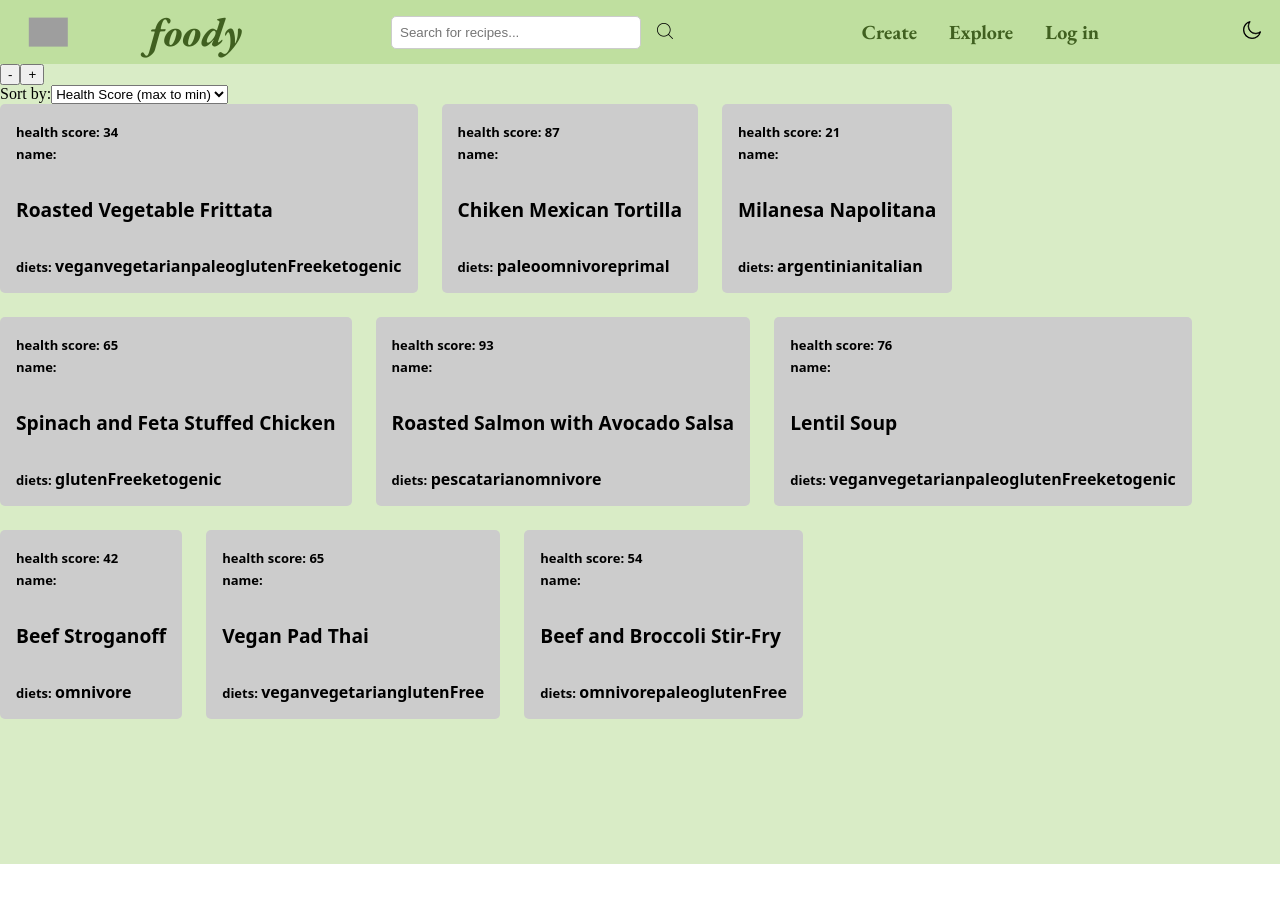
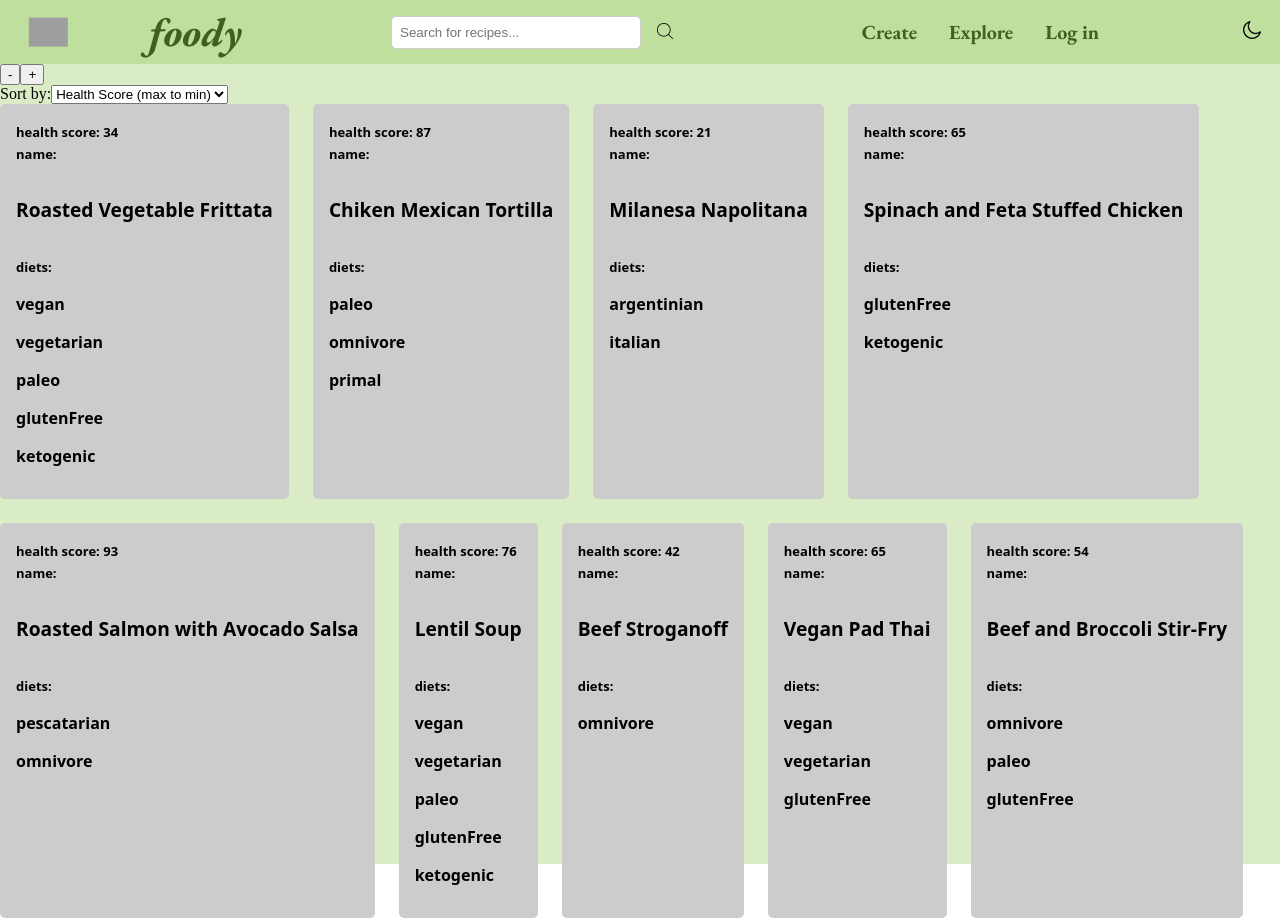
Before and after one commit to infederico/PI, a React (Create React App) app in the folder client/: page /home in a window 1280 px wide. Before the commit the page ends 864 px from the top, so only its background shows below. Built offline with nearby package versions, Linux system fonts and the light colour scheme; grey boxes are pictures that could not be loaded.

Commit message:
form validation created - not working yet

```diff
--- a/client/src/api_res.json
+++ b/client/src/api_res.json
@@ -7,6 +7,9 @@
             "summary": "A delicious frittata with roasted vegetables, eggs, and cheese",
             "healthScore": "34",
             "instructions": "Preheat oven to 400 degrees F. In a large bowl, whisk together eggs and salt until frothy. In a large ovenproof skillet, heat olive oil over medium heat. Add roasted vegetables and cook until heated through. Pour in egg mixture and cook until set. Sprinkle with cheese and broil until golden brown.",
+            "vegetarian": true,
+            "vegan": false,
+            "glutenFree": true,
             "diets": ["vegan", "vegetarian", "paleo", "glutenFree", "ketogenic"]
         },
         {
@@ -16,6 +19,9 @@
             "summary": "A delicious tortilla with vegetables, eggs, and chiken",
             "healthScore": "87",
             "instructions": "Preheat oven to 400 degrees F. In a large bowl, whisk together eggs and salt until frothy. In a large ovenproof skillet, heat olive oil over medium heat. Add roasted vegetables and cook until heated through. Pour in egg mixture and cook until set. Sprinkle with cheese and broil until golden brown.",
+            "vegetarian": false,
+            "vegan": false,
+            "glutenFree": false,
             "diets": ["paleo", "omnivore", "primal"]
         },
         {
@@ -25,6 +31,9 @@
             "summary": "A delicious mila and cheese",
             "healthScore": "21",
             "instructions": "Preheat oven to 400 degrees F. In a large bowl, whisk together eggs and salt until frothy. In a large ovenproof skillet, heat olive oil over medium heat. Add roasted vegetables and cook until heated through. Pour in egg mixture and cook until set. Sprinkle with cheese and broil until golden brown.",
+            "vegetarian": false,
+            "vegan": false,
+            "glutenFree": false,
             "diets": ["argentinian", "italian"]
         },
         {
@@ -34,6 +43,9 @@
             "summary": "Juicy chicken breasts stuffed with spinach and feta cheese",
             "healthScore": "65",
             "instructions": "Preheat oven to 375 degrees F. In a mixing bowl, combine the spinach, feta cheese, garlic, salt, and pepper. Slice each chicken breast horizontally to create a pocket, and stuff with the spinach and feta mixture. Place the stuffed chicken breasts in a baking dish, and bake for 30-35 minutes, or until the chicken is cooked through.",
+            "vegetarian": false,
+            "vegan": false,
+            "glutenFree": true,
             "diets": ["glutenFree", "ketogenic"]
         },
         {
@@ -43,6 +55,9 @@
             "summary": "Roasted salmon topped with a fresh and flavorful avocado salsa",
             "healthScore": "93",
             "instructions": "Preheat oven to 400 degrees F. Rub salmon fillets with olive oil, salt, and pepper. Place on a baking sheet and bake for 12-15 minutes. In a bowl, combine diced avocado, diced red onion, diced jalapeno pepper, chopped cilantro, lime juice, salt, and pepper. Serve the roasted salmon with the avocado salsa on top.",
+            "vegetarian": false,
+            "vegan": false,
+            "glutenFree": true,
             "diets": ["pescatarian", "omnivore"]
         },
         {
@@ -52,6 +67,9 @@
             "summary": "Hearty and healthy lentil soup",
             "healthScore": "76",
             "instructions": "In a large pot, heat olive oil over medium-high heat. Add diced onion, diced carrot, and diced celery and cook until softened. Add minced garlic and cook for another minute. Add lentils, vegetable broth, water, thyme, and bay leaf. Bring to a simmer and cook until lentils are tender, about 30-40 minutes. Season with salt and pepper to taste.",
+            "vegetarian": true,
+            "vegan": true,
+            "glutenFree": true,
             "diets": ["vegan", "vegetarian", "paleo", "glutenFree", "ketogenic"]
         },
         {
@@ -61,6 +79,9 @@
             "summary": "Classic beef stroganoff with tender strips of beef in a creamy sauce",
             "healthScore": "42",
             "instructions": "In a large skillet, heat olive oil over medium-high heat. Add sliced onion and cook until softened. Add sliced mushrooms and cook until tender. Remove from skillet and set aside. In the same skillet, cook beef strips until browned. Add back the onion and mushrooms, and stir in sour cream, beef broth, and dijon mustard. Cook until heated through and sauce has thickened. Serve over cooked egg noodles.",
+            "vegetarian": false,
+            "vegan": false,
+            "glutenFree": true,
             "diets": ["omnivore"]
         },
         {
@@ -70,6 +91,9 @@
             "summary": "A vegan version of the classic Thai dish, made with rice noodles, tofu, and vegetables",
             "healthScore": "65",
             "instructions": "Cook noodles according to package instructions. In a large skillet or wok, heat oil over medium-high heat. Add tofu and cook until browned on all sides. Add garlic and ginger and cook for 1 minute. Add vegetables and cook until softened. Add cooked noodles and sauce, and stir to combine. Cook for 2-3 minutes, or until heated through.",
+            "vegetarian": true,
+            "vegan": true,
+            "glutenFree": true,
             "diets": ["vegan", "vegetarian", "glutenFree"]
         },
         {
@@ -78,6 +102,9 @@
             "image": "https://www.foodnetwork.com/recipes/beef-and-broccoli-stir-fry-recipe-1973498",
             "summary": "A quick and easy stir-fry made with beef, broccoli, and a flavorful sauce",
             "healthScore": "54",
+            "vegetarian": false,
+            "vegan": false,
+            "glutenFree": true,
             "instructions": "In a small bowl, whisk together cornstarch, soy sauce, and broth until smooth. In a large skillet or wok, heat oil over high heat. Add beef and cook until browned on all sides. Add garlic and ginger and cook for 1 minute. Add broccoli and cook until tender-crisp. Stir in sauce and cook until thickened. Serve over rice.",
             "diets": ["omnivore", "paleo", "glutenFree"]
         },
@@ -88,6 +115,9 @@
             "summary": "A creamy and comforting soup made with butternut squash, onion, and cream",
             "healthScore": "42",
             "instructions": "In a large pot, heat butter over medium heat. Add onion and cook until softened. Add butternut squash and chicken broth. Bring to a boil, then reduce heat and simmer until squash is tender. Use an immersion blender to puree soup until smooth. Stir in cream and season with salt and pepper.",
+            "vegetarian": true,
+            "vegan": false,
+            "glutenFree": true,
             "diets": ["vegetarian", "glutenFree"]
         },
         {
@@ -97,6 +127,9 @@
             "summary": "A spicy and flavorful jambalaya made with shrimp, sausage, and rice",
             "healthScore": "64",
             "instructions": "In a large pot or Dutch oven, heat oil over medium-high heat. Add sausage and cook until browned. Add onion, bell pepper, and celery and cook until softened. Add garlic and cook for 1 minute. Add rice and cook, stirring constantly, until coated with oil. Add chicken broth, diced tomatoes, and spices. Bring to a boil, then reduce heat and simmer until rice is tender. Stir in shrimp and cook until pink and cooked through.",
+            "vegetarian": false,
+            "vegan": false,
+            "glutenFree": true,
             "diets": ["omnivore", "glutenFree"]
         },
         {
@@ -106,6 +139,9 @@
             "summary": "A spicy and flavorful Indian curry dish made with marinated chicken cooked in a tomato-based sauce",
             "healthScore": "65",
             "instructions": "Marinate the chicken in yogurt and spices for at least 30 minutes. Grill the chicken or cook it in the oven. In a separate pan, cook onions, garlic, and ginger. Add tomato puree, spices, and cream. Add the cooked chicken to the sauce and let it simmer for a few minutes.",
+            "vegetarian": false,
+            "vegan": false,
+            "glutenFree": true,
             "diets": ["glutenFree", "lactoseFree"]
         },
         {
@@ -115,6 +151,9 @@
             "summary": "A comforting soup made with roasted butternut squash, onions, and spices",
             "healthScore": "80",
             "instructions": "Roast butternut squash and onions with olive oil, salt, and pepper. Blend the roasted vegetables with chicken or vegetable broth until smooth. Add heavy cream and simmer until heated through. Serve hot.",
+            "vegetarian": true,
+            "vegan": true,
+            "glutenFree": true,
             "diets": ["vegan", "vegetarian", "paleo", "glutenFree"]
         },
         {
@@ -124,6 +163,9 @@
             "summary": "A hearty and creamy Russian dish made with beef, mushrooms, and sour cream",
             "healthScore": "45",
             "instructions": "Cook beef in a pan until browned. Remove from pan and cook mushrooms until tender. Add onions, garlic, and flour to the pan and cook until fragrant. Add beef broth and bring to a boil. Add sour cream and mustard. Add beef and mushrooms back to the pan and cook until heated through.",
+            "vegetarian": false,
+            "vegan": false,
+            "glutenFree": false,
             "diets": ["omnivore"]
         },
         {
@@ -133,6 +175,9 @@
             "summary": "A simple and delicious pasta dish made with basil pesto and pasta",
             "healthScore": "70",
             "instructions": "Cook pasta according to package instructions. Drain and reserve some pasta water. Toss pasta with pesto and some pasta water until well coated. Serve hot or cold.",
+            "vegetarian": true,
+            "vegan": true,
+            "glutenFree": true,
             "diets": ["vegan", "vegetarian", "paleo", "glutenFree", "ketogenic"]
         },
         {
@@ -142,6 +187,9 @@
             "summary": "This classic pasta dish is filled with the flavors of clams and pancetta.",
             "healthScore": "65",
             "instructions": "Cook the linguine in a large pot of boiling salted water until tender but still firm to the bite, stirring occasionally, about 8 minutes. Drain, reserving 1 cup of the pasta cooking liquid. Meanwhile, in a large, heavy skillet, cook the pancetta over medium heat until crisp, about 8 minutes. Using a slotted spoon, transfer the pancetta to a paper towel-lined plate. Add the shallots and garlic to the drippings in the same skillet and saute over medium heat until tender, about 2 minutes. Add the clams and wine and simmer, covered, until the clams open, about 8 minutes. Discard any clams that do not open. Add the linguine, pancetta, and parsley to the clam mixture. Toss to coat, adding the reserved cooking liquid 1/4 cup at a time to moisten. Season the pasta, to taste, with salt and pepper. Serve.",
+            "vegetarian": false,
+            "vegan": false,
+            "glutenFree": false,
             "diets": ["italian", "mediterranean"]
         },
         {
@@ -151,6 +199,9 @@
             "summary": "A classic Greek salad with fresh vegetables and feta cheese",
             "healthScore": "84",
             "instructions": "In a large bowl, whisk together olive oil, lemon juice, garlic, salt, and pepper. Add sliced cucumber, halved cherry tomatoes, sliced red onion, and crumbled feta cheese. Toss to combine and serve.",
+            "vegetarian": true,
+            "vegan": false,
+            "glutenFree": true,
             "diets": ["vegetarian", "glutenFree"]
         },
         {
@@ -160,6 +211,9 @@
             "summary": "Creamy and comforting soup made with butternut squash",
             "healthScore": "67",
             "instructions": "Preheat oven to 400 degrees F. Cut a butternut squash in half lengthwise and remove the seeds. Brush the squash with olive oil and place cut-side down on a baking sheet. Roast until tender, about 45-50 minutes. Scoop out the flesh and set aside. In a large pot, heat butter over medium heat. Add diced onion and cook until softened. Add minced garlic and cook for another minute. Add the roasted butternut squash, vegetable broth, and a pinch of nutmeg. Bring to a simmer and cook for 15-20 minutes. Use an immersion blender to puree the soup until smooth. Stir in heavy cream and season with salt and pepper to taste.",
+            "vegetarian": true,
+            "vegan": false,
+            "glutenFree": true,
             "diets": ["vegetarian", "paleo", "glutenFree"]
         },
         {
@@ -169,6 +223,9 @@
             "summary": "Pasta coated in a flavorful basil pesto sauce",
             "healthScore": "46",
             "instructions": "Cook pasta according to package directions. Drain and set aside. In a food processor, pulse together basil, garlic, pine nuts, parmesan cheese, lemon juice, salt, and pepper until finely chopped. With the motor running, slowly add olive oil until the mixture is smooth. Toss the cooked pasta with the pesto sauce and serve.",
+            "vegetarian": true,
+            "vegan": false,
+            "glutenFree": false,
             "diets": ["vegetarian"]
         },
         {
@@ -178,6 +235,9 @@
             "summary": "A classic Caesar salad with grilled chicken",
             "healthScore": "62",
             "instructions": "Preheat grill to medium-high heat. Season chicken breasts with salt and pepper. Grill until cooked through, about 6-7 minutes per side. In a large bowl, whisk together olive oil, lemon juice, minced garlic, Dijon mustard, Worcestershire sauce, anchovy paste, and a pinch of salt and pepper. Add chopped romaine lettuce and toss to coat. Top with sliced grilled chicken and shaved parmesan cheese.",
+            "vegetarian": false,
+            "vegan": false,
+            "glutenFree": false,
             "diets": ["paleo"]
         },
         {
@@ -187,6 +247,9 @@
             "summary": "A healthy and flavorful salad made with quinoa and roasted vegetables",
             "healthScore": "88",
             "instructions": "Preheat oven to 400 degrees F. In a large bowl, toss together sliced vegetables, olive oil, salt, and pepper. Spread the vegetables out in a single layer on a baking sheet and roast until tender, about 20-25 minutes. Meanwhile, cook quinoa according to package instructions. In a large bowl, whisk together lemon juice, olive oil, garlic, salt, and pepper. Add cooked quinoa and roasted vegetables and toss to combine. Serve at room temperature or chilled.",
+            "vegetarian": true,
+            "vegan": true,
+            "glutenFree": true,
             "diets": ["vegan", "vegetarian", "paleo", "glutenFree"]
         },
         {
@@ -196,6 +259,9 @@
             "summary": "A classic Chinese dish with tender beef and crisp broccoli",
             "healthScore": "62",
             "instructions": "In a small bowl, whisk together soy sauce, cornstarch, and water. Set aside. Heat oil in a wok or large skillet over high heat. Add sliced beef and cook until browned and just cooked through. Remove beef from pan and set aside. Add broccoli florets and sliced onion to the pan and stir-fry until tender-crisp. Add the beef back to the pan, along with the soy sauce mixture. Cook, stirring constantly, until the sauce thickens and coats the beef and vegetables. Serve over rice or noodles.",
+            "vegetarian": false,
+            "vegan": false,
+            "glutenFree": false,
             "diets": ["omnivore"]
         },
         {
@@ -205,6 +271,9 @@
             "summary": "Crisp bread topped with juicy tomatoes, basil, and garlic",
             "healthScore": "35",
             "instructions": "Preheat oven to 400 degrees F. Brush sliced bread with olive oil and bake until crisp and golden brown, about 8-10 minutes. Meanwhile, combine diced tomatoes, minced garlic, chopped basil, olive oil, and balsamic vinegar in a bowl. Season with salt and pepper to taste. Spoon tomato mixture over the toasted bread and serve immediately.",
+            "vegetarian": true,
+            "vegan": false,
+            "glutenFree": false,
             "diets": ["vegetarian"]
         },
         {
@@ -214,6 +283,9 @@
             "summary": "A simple and delicious grilled salmon recipe",
             "healthScore": "90",
             "instructions": "Preheat grill to medium-high heat. Brush salmon fillets with olive oil and season with salt and pepper. Grill for 4-5 minutes per side, or until cooked through. Serve with lemon wedges and enjoy!",
+            "vegetarian": false,
+            "vegan": false,
+            "glutenFree": true,
             "diets": ["pescatarian", "glutenFree", "dairyFree"]
         },
         {
@@ -223,6 +295,9 @@
             "summary": "A flavorful and healthy salmon dish with lemon and dill",
             "healthScore": "90",
             "instructions": "Preheat oven to 375 degrees F. Place salmon fillets on a baking sheet lined with parchment paper. Drizzle with olive oil and sprinkle with salt and pepper. Top with lemon slices and fresh dill. Bake for 15-20 minutes, or until the salmon is cooked through.",
+            "vegetarian": false,
+            "vegan": false,
+            "glutenFree": true,
             "diets": ["pescatarian", "glutenFree", "ketogenic"]
         },
         {
@@ -232,6 +307,9 @@
             "summary": "A nutritious and delicious salad with roasted vegetables and quinoa",
             "healthScore": "80",
             "instructions": "Preheat oven to 400 degrees F. Toss vegetables (such as zucchini, eggplant, bell peppers) with olive oil, salt, and pepper. Roast in the oven for 20-25 minutes. Cook quinoa according to package instructions. Mix together quinoa and roasted vegetables. Add lemon juice, olive oil, and salt and pepper to taste.",
+            "vegetarian": true,
+            "vegan": true,
+            "glutenFree": true,
             "diets": ["vegan", "vegetarian", "glutenFree"]
         },
         {
@@ -241,6 +319,9 @@
             "summary": "A classic stir-fry dish with beef and broccoli",
             "healthScore": "70",
             "instructions": "In a bowl, mix together soy sauce, brown sugar, cornstarch, and garlic. Cut beef into thin strips and toss with the mixture. Heat oil in a wok or large skillet over high heat. Add beef and cook until browned. Add broccoli and cook until tender. Serve with rice.",
+            "vegetarian": false,
+            "vegan": false,
+            "glutenFree": false,
             "diets": ["omnivore"]
         },
         {
@@ -250,6 +331,9 @@
             "summary": "A creamy and flavorful risotto with mushrooms",
             "healthScore": "60",
             "instructions": "In a saucepan, heat chicken broth over medium heat. In a large skillet, heat olive oil over medium heat. Add chopped onion and cook until translucent. Add chopped mushrooms and cook until tender. Add Arborio rice and cook until coated with oil. Gradually add the warm chicken broth, stirring constantly, until the rice is tender and the mixture is creamy. Stir in grated Parmesan cheese and serve.",
+            "vegetarian": true,
+            "vegan": false,
+            "glutenFree": false,
             "diets": ["vegetarian"]
         },
         {
@@ -259,6 +343,9 @@
             "summary": "A classic Chinese-American dish featuring tender beef and crisp broccoli in a savory sauce",
             "healthScore": "57",
             "instructions": "Heat oil in a wok or large skillet over high heat. Add beef and cook until browned on all sides. Remove beef and set aside. Add broccoli to the pan and cook until tender-crisp. Return beef to the pan and add the sauce. Cook until the sauce thickens and coats the beef and broccoli.",
+            "vegetarian": false,
+            "vegan": false,
+            "glutenFree": true,
             "diets": ["paleo", "glutenFree", "ketogenic"]
         },
         {
@@ -268,6 +355,9 @@
             "summary": "A classic Italian-American dish featuring shrimp in a garlic and butter sauce served over linguine",
             "healthScore": "42",
             "instructions": "Cook linguine according to package instructions. In a large skillet, melt butter and olive oil over medium heat. Add garlic and red pepper flakes and cook until fragrant. Add shrimp and cook until pink. Add white wine, lemon juice, and parsley and cook until the sauce has reduced. Serve over cooked linguine.",
+            "vegetarian": false,
+            "vegan": false,
+            "glutenFree": false,
             "diets": ["glutenFree", "omnivore"]
         },
         {
@@ -277,6 +367,9 @@
             "summary": "A flavorful and healthy dish featuring brown rice and a variety of vegetables",
             "healthScore": "76",
             "instructions": "Cook brown rice according to package instructions. In a large skillet or wok, heat oil over high heat. Add diced onion and cook until translucent. Add minced garlic and grated ginger and cook until fragrant. Add diced vegetables and cook until tender. Add cooked brown rice and soy sauce and stir until heated through.",
+            "vegetarian": true,
+            "vegan": true,
+            "glutenFree": true,
             "diets": ["vegan", "vegetarian", "glutenFree"]
         }
     ]
--- a/client/src/components/RecipeCard/RecipeCard.jsx
+++ b/client/src/components/RecipeCard/RecipeCard.jsx
@@ -22,7 +22,7 @@ const RecipeCard = (props) => {
             {/* <img src={image} alt={name} /> */}
             <label className={styles.label}>diets: </label>
             {
-                diets?.map((diet, index) => <span className={styles.span} key={index}>{diet}</span> )
+                diets?.map((diet, index) => <p className={styles.span} key={index}>{diet}</p> )
             }
         </div>
     );
```
Also changed, not shown: client/src/components/FormPage/FormPage.jsx (+4 -4 lines), client/src/components/FormPage/validations.js (added, +38 -0 lines).
